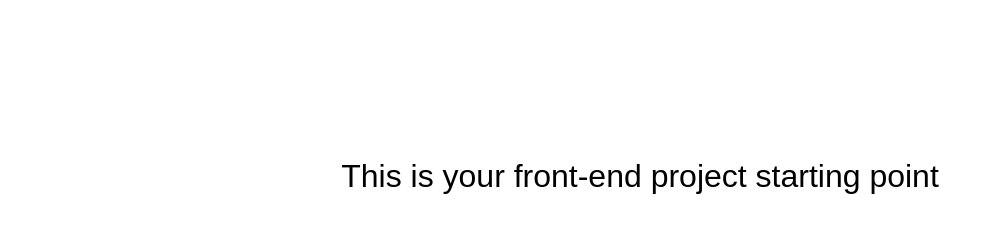
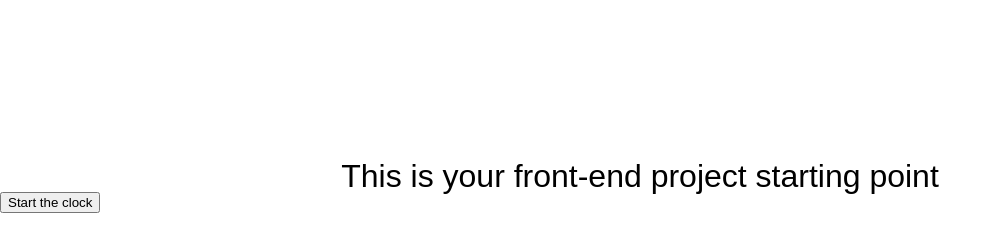
Before and after one commit to frederikduchi/agile-test, a website built with webpack: page src/index.html in a window 1280 px wide. Shown: the whole page, without its empty margins (0-1002 px from the left). Built offline with nearby package versions, Linux system fonts and the light colour scheme; some packages are replaced by stand-ins of ours.

Commit message:
implemented clock #1

```diff
--- a/src/index.html
+++ b/src/index.html
@@ -9,6 +9,9 @@
 
 <body>
   <p class="message">This is your front-end project starting point</p>
+  <div>
+    <button>Start the clock</button>
+  </div>
 </body>
 
 </html>
```
